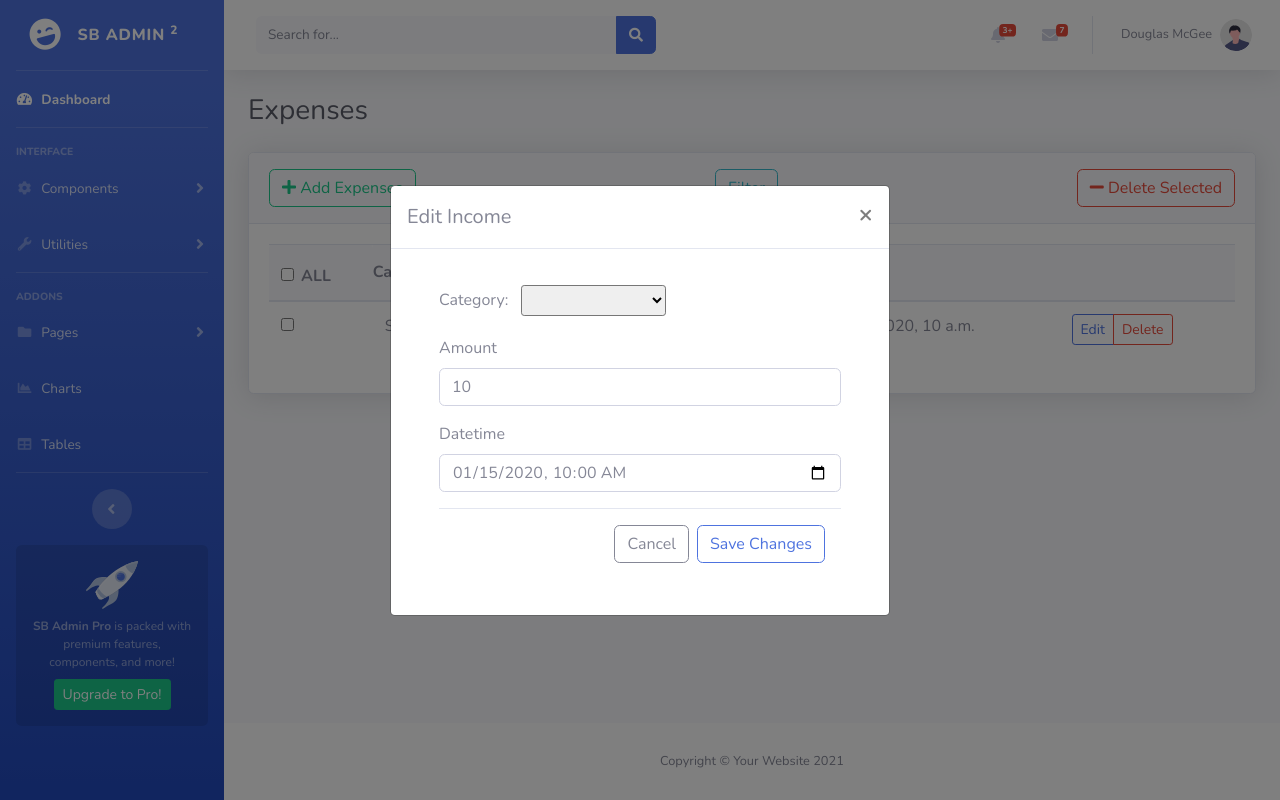
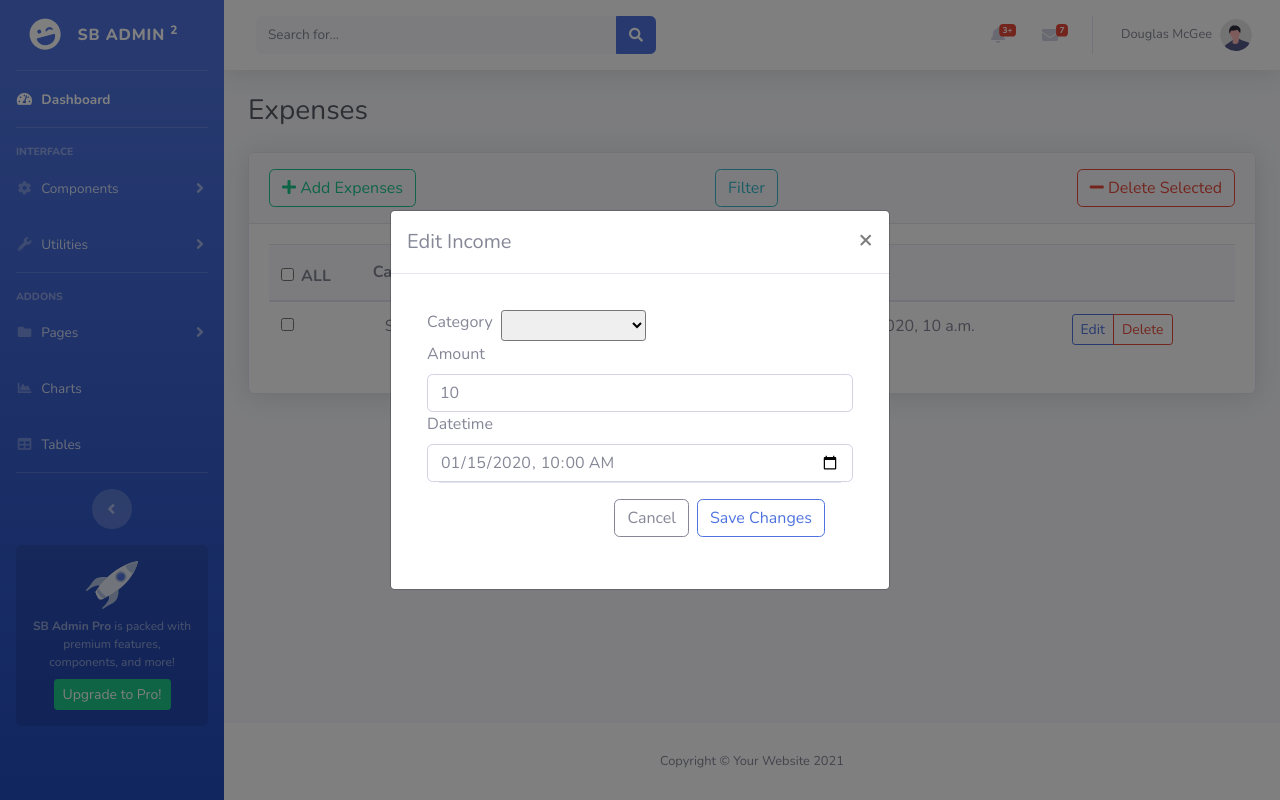
Before and after one commit to ElaKaptsilava/plannerFamilyBudget, a Django app: template core/templates/expenses/expenses-list.html in a window 1280 px wide, after a click on "Edit". Run offline with Django 5.2, Linux system fonts and the light colour scheme; the template is opened without the code that fills it: most values are stand-ins (such as "Sample title", 1, 10 or a date in 2020); form fields are guessed from the names that the template uses; some libraries are stand-ins or nearby versions.

Commit message:
style(expense): edit expense view

```diff
--- a/core/templates/expenses/expenses-list.html
+++ b/core/templates/expenses/expenses-list.html
@@ -119,8 +119,9 @@
                         <div class="main-body">
                             <div class="row gutters-sm">
                                 <div class="card-body">
-                                    <div class="form-group">
-                                        <label for="categoriesFilter" class="mr-2">Category:</label>
+
+                                    <div class="row">
+                                        <label for="categoriesFilter" class="mr-2">Category</label>
                                         <select id="categoriesFilter" name="category" class="form-control-sm ">
                                             <option value="" hidden selected></option>
                                             <option value="{{ expense.category }}">{{ expense.category }}</option>
@@ -129,14 +130,15 @@
                                             {% endfor %}
                                         </select>
                                     </div>
-                                    <div class="form-group">
-                                        <label for="amount{{ expense.id }}">{{ form.amount.label }}</label>
+                                    <div class="row">
+                                        <label for="amount{{ expense.id }}" class="mr-2">Amount</label>
                                         <input type="number" class="form-control form-control-user text-secondary"
-                                               id="amount{{ expense.id }}" name="amount" value="{{ expense.amount }}"
+                                               id="amount{{ expense.id }}" name="amount"
+                                               value="{{ expense.amount }}"
                                                placeholder="Enter amount">
                                     </div>
-                                    <div class="form-group">
-                                        <label for="datetime{{ expense.id }}">{{ form.datetime.label }}</label>
+                                    <div class="row">
+                                        <label for="datetime{{ expense.id }}" class="mr-2">Datetime</label>
                                         <input type="datetime-local"
                                                class="form-control form-control-user text-secondary"
                                                id="datetime{{ expense.id }}" name="datetime"
```
Also changed, not shown: core/templates/incomes/incomes.html (+19 -4 lines).
